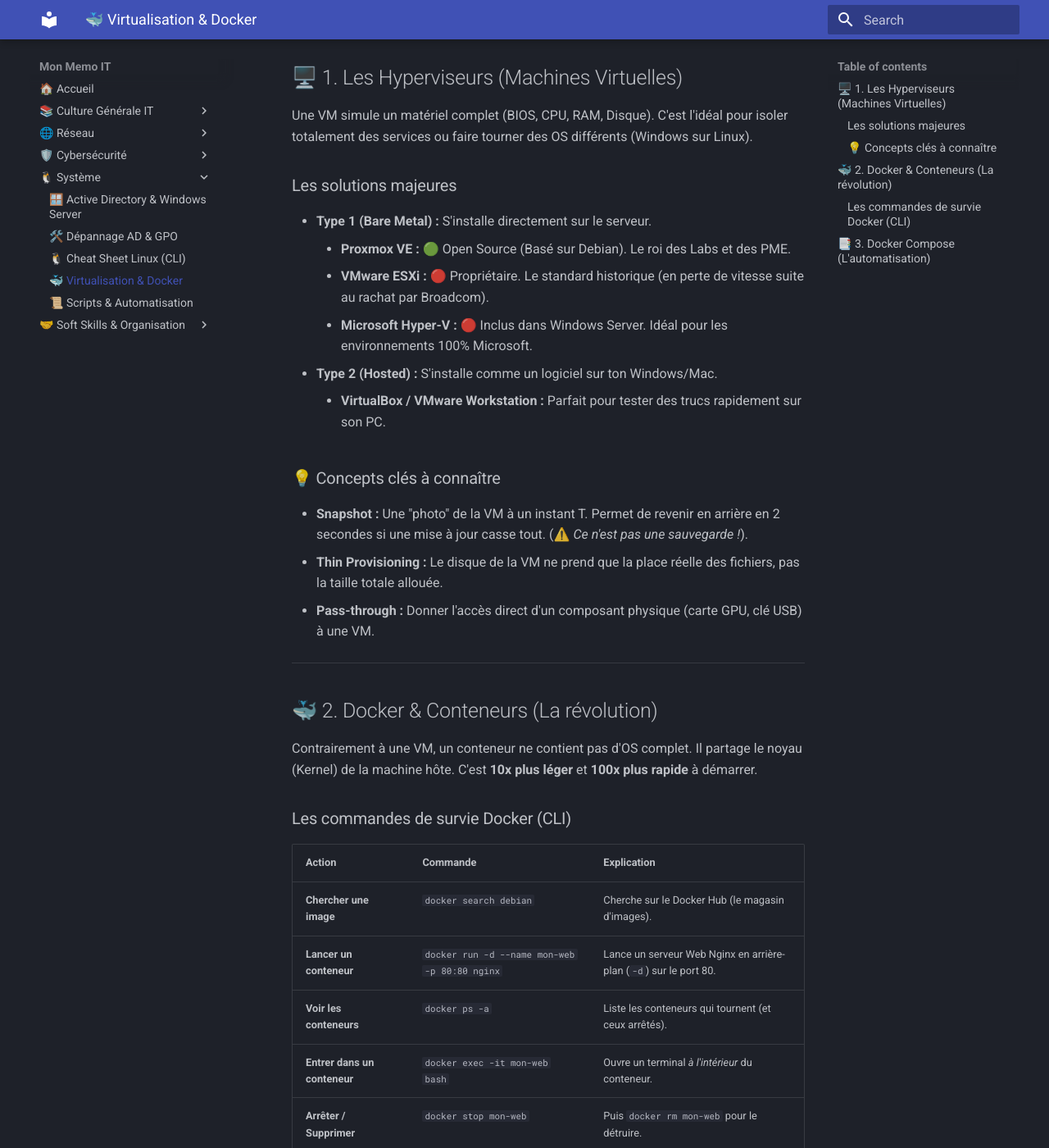
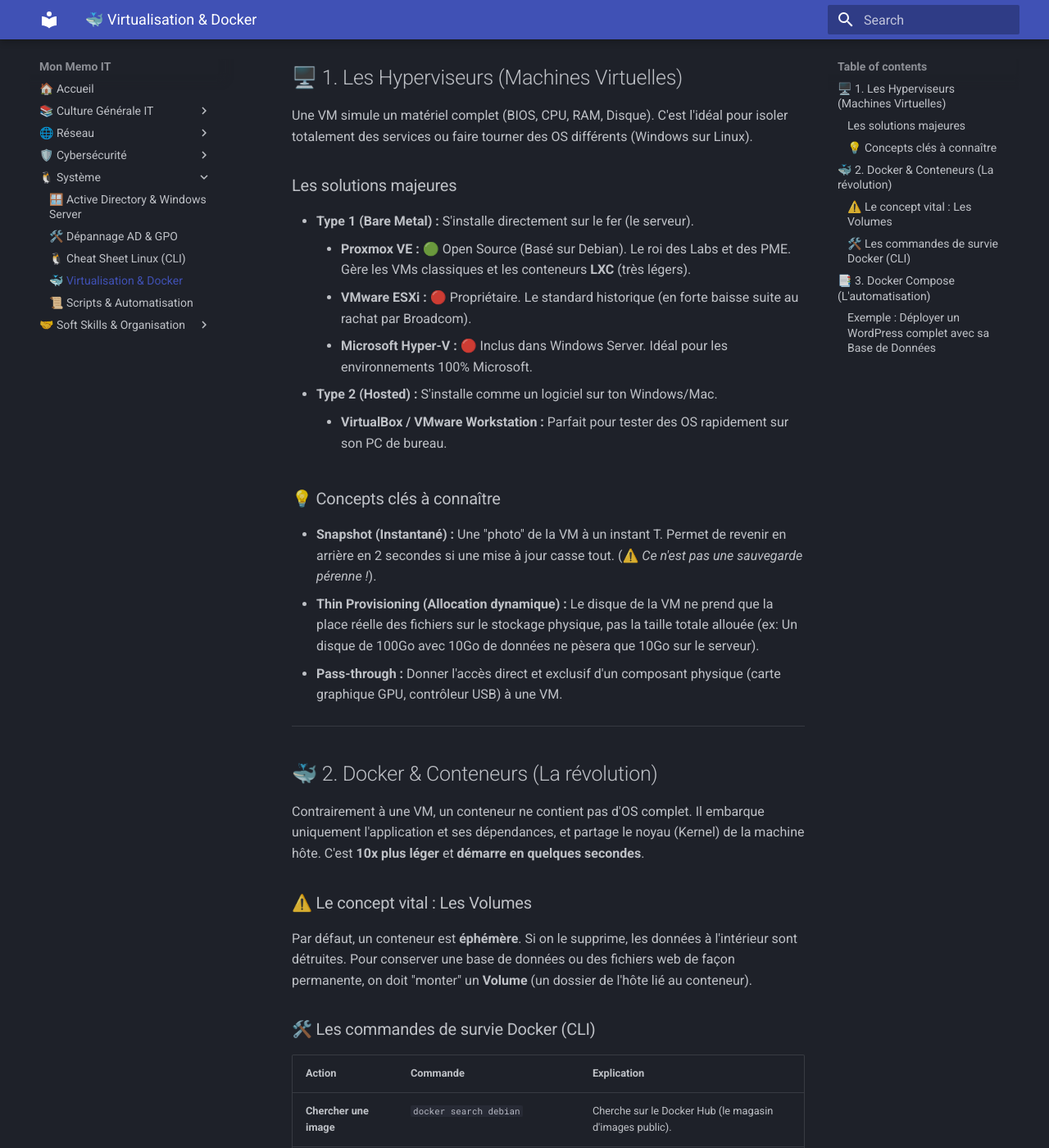
Before and after one commit to Shadowhats/mon-wiki, an MkDocs documentation site: the page built from docs/sys/virtualisation.md, in a window 1280 px wide and 1400 px high, scrolled down 287 px. Shown: the whole window at 82% size. Built offline with MkDocs 1.6.1 and Material for MkDocs 9.7.7, drawn with Linux system fonts in a browser that asks for light colours; some of the changed text lies outside the part shown.

Commit message:
Update virtualisation.md

````diff
--- a/docs/sys/virtualisation.md
+++ b/docs/sys/virtualisation.md
@@ -11,54 +11,70 @@ La virtualisation permet de faire tourner plusieurs systèmes sur une seule mach
 Une VM simule un matériel complet (BIOS, CPU, RAM, Disque). C'est l'idéal pour isoler totalement des services ou faire tourner des OS différents (Windows sur Linux).
 
 ### Les solutions majeures
-* **Type 1 (Bare Metal) :** S'installe directement sur le serveur.
-    * **Proxmox VE :** 🟢 Open Source (Basé sur Debian). Le roi des Labs et des PME.
-    * **VMware ESXi :** 🔴 Propriétaire. Le standard historique (en perte de vitesse suite au rachat par Broadcom).
+* **Type 1 (Bare Metal) :** S'installe directement sur le fer (le serveur).
+    * **Proxmox VE :** 🟢 Open Source (Basé sur Debian). Le roi des Labs et des PME. Gère les VMs classiques et les conteneurs **LXC** (très légers).
+    * **VMware ESXi :** 🔴 Propriétaire. Le standard historique (en forte baisse suite au rachat par Broadcom).
     * **Microsoft Hyper-V :** 🔴 Inclus dans Windows Server. Idéal pour les environnements 100% Microsoft.
 * **Type 2 (Hosted) :** S'installe comme un logiciel sur ton Windows/Mac.
-    * **VirtualBox / VMware Workstation :** Parfait pour tester des trucs rapidement sur son PC.
+    * **VirtualBox / VMware Workstation :** Parfait pour tester des OS rapidement sur son PC de bureau.
 
 ### 💡 Concepts clés à connaître
-* **Snapshot :** Une "photo" de la VM à un instant T. Permet de revenir en arrière en 2 secondes si une mise à jour casse tout. (⚠️ *Ce n'est pas une sauvegarde !*).
-* **Thin Provisioning :** Le disque de la VM ne prend que la place réelle des fichiers, pas la taille totale allouée.
-* **Pass-through :** Donner l'accès direct d'un composant physique (carte GPU, clé USB) à une VM.
+* **Snapshot (Instantané) :** Une "photo" de la VM à un instant T. Permet de revenir en arrière en 2 secondes si une mise à jour casse tout. (⚠️ *Ce n'est pas une sauvegarde pérenne !*).
+* **Thin Provisioning (Allocation dynamique) :** Le disque de la VM ne prend que la place réelle des fichiers sur le stockage physique, pas la taille totale allouée (ex: Un disque de 100Go avec 10Go de données ne pèsera que 10Go sur le serveur).
+* **Pass-through :** Donner l'accès direct et exclusif d'un composant physique (carte graphique GPU, contrôleur USB) à une VM.
 
 ---
 
 ## 🐳 2. Docker & Conteneurs (La révolution)
 
-Contrairement à une VM, un conteneur ne contient pas d'OS complet. Il partage le noyau (Kernel) de la machine hôte. C'est **10x plus léger** et **100x plus rapide** à démarrer.
+Contrairement à une VM, un conteneur ne contient pas d'OS complet. Il embarque uniquement l'application et ses dépendances, et partage le noyau (Kernel) de la machine hôte. C'est **10x plus léger** et **démarre en quelques secondes**.
 
+### ⚠️ Le concept vital : Les Volumes
+Par défaut, un conteneur est **éphémère**. Si on le supprime, les données à l'intérieur sont détruites. Pour conserver une base de données ou des fichiers web de façon permanente, on doit "monter" un **Volume** (un dossier de l'hôte lié au conteneur).
 
-
-### Les commandes de survie Docker (CLI)
+### 🛠️ Les commandes de survie Docker (CLI)
 
 | Action | Commande | Explication |
 | :--- | :--- | :--- |
-| **Chercher une image** | `docker search debian` | Cherche sur le Docker Hub (le magasin d'images). |
-| **Lancer un conteneur** | `docker run -d --name mon-web -p 80:80 nginx` | Lance un serveur Web Nginx en arrière-plan (`-d`) sur le port 80. |
-| **Voir les conteneurs** | `docker ps -a` | Liste les conteneurs qui tournent (et ceux arrêtés). |
-| **Entrer dans un conteneur**| `docker exec -it mon-web bash` | Ouvre un terminal *à l'intérieur* du conteneur. |
+| **Chercher une image** | `docker search debian` | Cherche sur le Docker Hub (le magasin d'images public). |
+| **Lancer un conteneur** | `docker run -d --name mon-web -p 80:80 nginx` | Lance un serveur Web Nginx en arrière-plan (`-d`) et map le port 80. |
+| **Voir les conteneurs** | `docker ps -a` | Liste les conteneurs qui tournent et ceux qui sont arrêtés. |
+| **Entrer dedans**| `docker exec -it mon-web bash` | Ouvre un terminal *à l'intérieur* du conteneur en cours de route. |
 | **Arrêter / Supprimer** | `docker stop mon-web` | Puis `docker rm mon-web` pour le détruire. |
-| **Nettoyer le système** | `docker system prune` | Supprime tout ce qui est inutile (images orphelines, cache). |
+| **Nettoyer le système** | `docker system prune -a` | Supprime tout ce qui est inutile (images non utilisées, cache). |
 
 ---
 
 ## 📑 3. Docker Compose (L'automatisation)
 
-Personne ne tape 50 lignes de `docker run`. On utilise des fichiers **YAML** pour décrire toute une infrastructure (ex: un WordPress + une base de données).
+Personne ne tape 50 lignes de `docker run` en production. On utilise un fichier **YAML** (`docker-compose.yml`) pour décrire et lancer toute une infrastructure en une seule commande.
 
-Exemple de fichier `docker-compose.yml` :
+### Exemple : Déployer un WordPress complet avec sa Base de Données
+
 ```yaml
-version: '3'
+version: '3.8'
+
 services:
   db:
-    image: mariadb
+    image: mariadb:10.6
+    restart: always
     environment:
-      MYSQL_ROOT_PASSWORD: password
+      MYSQL_ROOT_PASSWORD: root_password_super_secure
+      MYSQL_DATABASE: wordpress_db
+    volumes:
+      - db_data:/var/lib/mysql # <- Sauvegarde la BDD sur l'hôte
+
   wordpress:
-    image: wordpress
+    image: wordpress:latest
+    restart: always
     ports:
-      - "8080:80"
-    links:
-      - db
+      - "8080:80" # Accès via http://localhost:8080
+    environment:
+      WORDPRESS_DB_HOST: db # Le nom du service au-dessus !
+      WORDPRESS_DB_NAME: wordpress_db
+      WORDPRESS_DB_PASSWORD: root_password_super_secure
+    depends_on:
+      - db # Attend que la BDD démarre en premier
+
+volumes:
+  db_data: # Déclaration du volume persistant
````
